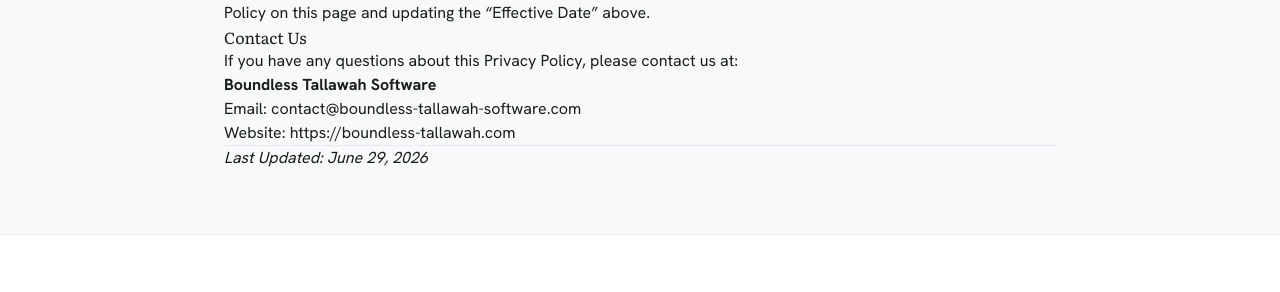
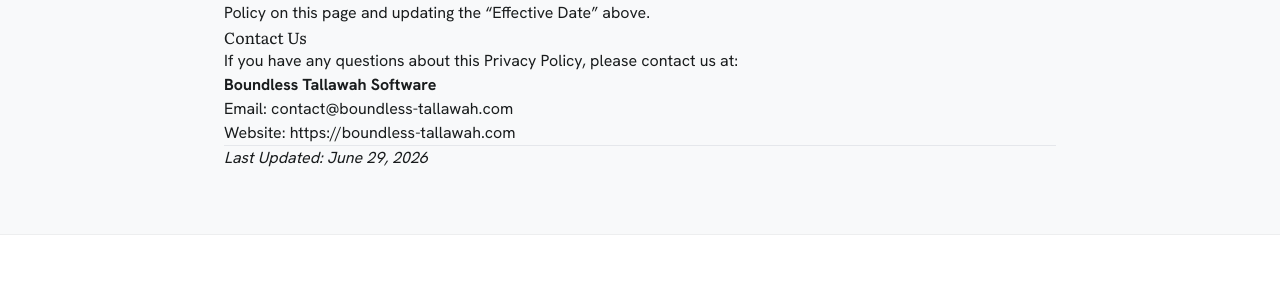
Before and after one commit to Boundless-Tallawah-Software/boundless-tallawah-software.github.io, a Jekyll site: the page built from privacy-policy.md, in a window 1280 px wide and 900 px high, scrolled down 1613 px. Shown: the part 302-594 px from the top of the window. Built offline with Jekyll 4.4.1, drawn with Linux system fonts in a browser that asks for light colours; nearby versions of some CDN libraries.

Commit message:
Update contact email in configuration file

```diff
--- a/_config.yml
+++ b/_config.yml
@@ -1,5 +1,5 @@
 title: Boundless Tallawah Software
-email: contact@boundless-tallawah-software.com
+email: contact@boundless-tallawah.com
 description: >-
   Engineering digital resilience with Caribbean soul. We build app websites,
   offline-capable progressive web apps, and local AI processing backends
```
